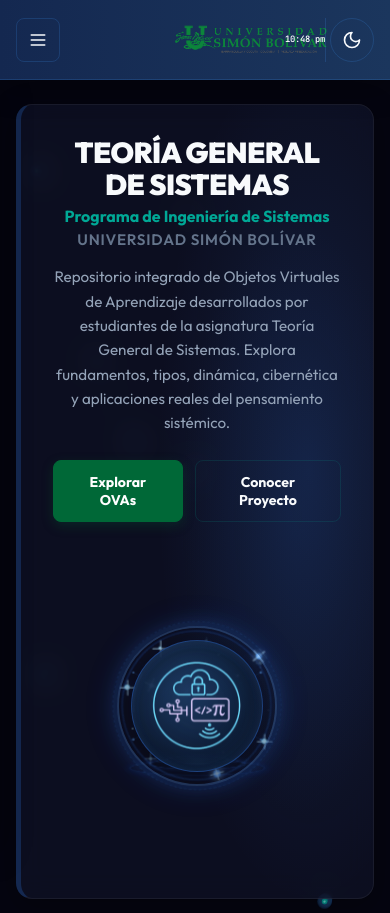
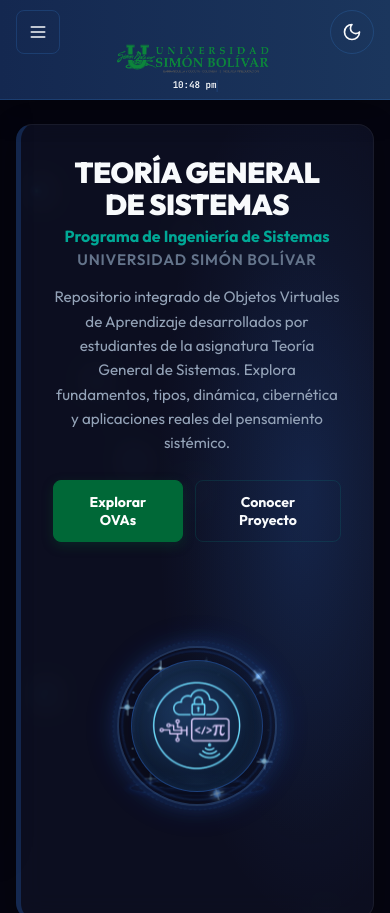
Before and after one commit to alvaros1705-cloud/OVA-TGS-2026, a plain HTML site: page index.html in a window 390 px wide. Shown: the top 913 px of the page. Drawn offline with Linux system fonts and the light colour scheme; animation ran at ten frames a second.

Commit message:
Update style.css

```diff
--- a/style.css
+++ b/style.css
@@ -1776,46 +1776,54 @@
 }
 
 /* ── RESPONSIVIDAD P1 + P5 — portal principal (767px / 1200px) ──────────── */
-/* P5: < 768px — ocultar bloque título vertical (.logo-text) y centrar logo USB */
+/* P5: < 768px — logo + hora centrados en columna; controles en extremos */
 @media (max-width: 767px) {
+  :root {
+    --portal-header-h: 100px;
+  }
   .portal-header {
+    --portal-header-h: 100px;
     position: relative;
     width: 100%;
     max-width: 100%;
     overflow-x: clip;
-    padding: 10px max(16px, env(safe-area-inset-right, 0px)) 10px max(16px, env(safe-area-inset-left, 0px));
+    min-height: var(--portal-header-h);
+    padding: 10px max(16px, env(safe-area-inset-right, 0px)) 12px max(16px, env(safe-area-inset-left, 0px));
     padding-top: max(10px, env(safe-area-inset-top, 0px));
-    gap: 8px;
+    gap: 0;
     justify-content: space-between;
+    align-items: flex-start;
   }
   .header-left,
   .header-right {
-    gap: 10px;
+    gap: 0;
     min-width: 0;
     flex-shrink: 0;
   }
   .header-left {
-    flex: 1 1 0;
+    flex: 0 0 auto;
     min-width: 0;
     z-index: 2;
   }
   .header-right {
-    position: relative;
-    flex: 1 1 0;
+    flex: 0 0 auto;
     min-width: 0;
     z-index: 2;
     justify-content: flex-end;
-    align-items: center;
-    gap: 4px;
+    align-items: flex-start;
+    gap: 0;
   }
   .logo-container {
     position: absolute;
     left: 50%;
-    top: 50%;
-    transform: translate(-50%, -50%);
+    top: 40px;
+    transform: translateX(-50%);
+    display: flex;
+    flex-direction: column;
+    align-items: center;
     gap: 0;
-    width: auto;
-    max-width: 46px;
+    width: max-content;
+    max-width: calc(100% - 112px);
     min-width: 0;
     z-index: 1;
     pointer-events: none;
@@ -1839,40 +1847,43 @@
   }
   .header-weather {
     position: absolute;
-    right: 48px;
-    top: 0;
-    bottom: 0;
+    left: 50%;
+    top: 80px;
+    right: auto;
+    bottom: auto;
     display: flex;
     flex-direction: column;
-    justify-content: center;
-    align-items: flex-end;
-    max-width: 52px;
-    overflow: hidden;
+    align-items: center;
+    justify-content: flex-start;
+    max-width: none;
+    overflow: visible;
     padding: 0;
     gap: 0;
     border-left: none;
     flex-shrink: 0;
     margin-left: 0;
-    transform: none;
+    transform: translateX(-50%);
   }
   .header-weather.is-ready {
-    transform: none;
+    transform: translateX(-50%);
   }
   .header-weather__date {
     display: none;
   }
   .header-weather__time {
     display: flex;
+    justify-content: center;
     gap: 0;
   }
   .header-weather__time time {
-    font-size: 0.55rem;
+    font-size: 0.62rem;
     min-width: auto;
-    max-width: 8ch;
-    letter-spacing: -0.03em;
+    max-width: none;
+    letter-spacing: -0.01em;
     white-space: nowrap;
-    overflow: hidden;
+    overflow: visible;
     text-overflow: clip;
+    text-align: center;
   }
   .header-weather__label {
     display: none;
@@ -1980,8 +1991,8 @@
 
 @media (max-width: 480px) {
   .header-weather__time time {
-    font-size: 0.55rem;
-    max-width: 8.5ch;
+    font-size: 0.58rem;
+    max-width: none;
   }
   .ovas-grid {
     grid-template-columns: 1fr;
```
